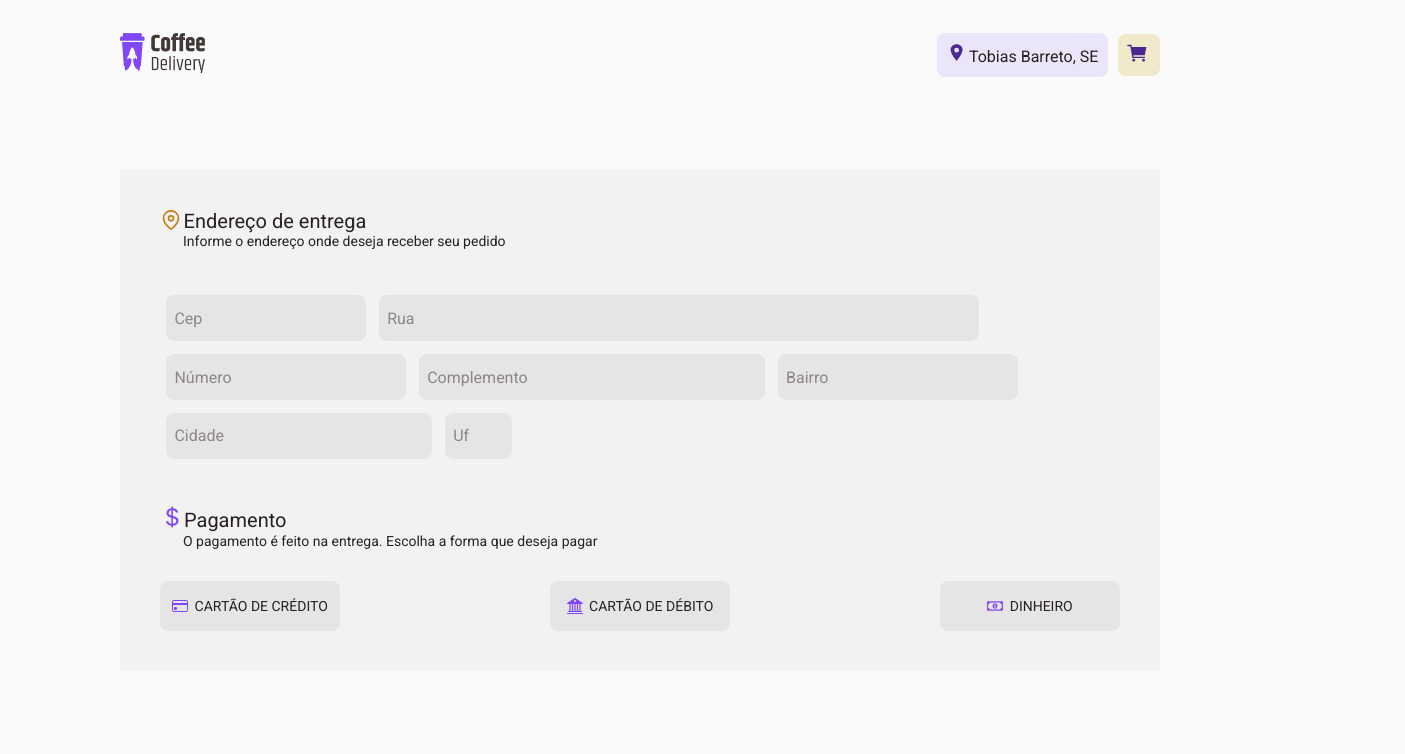
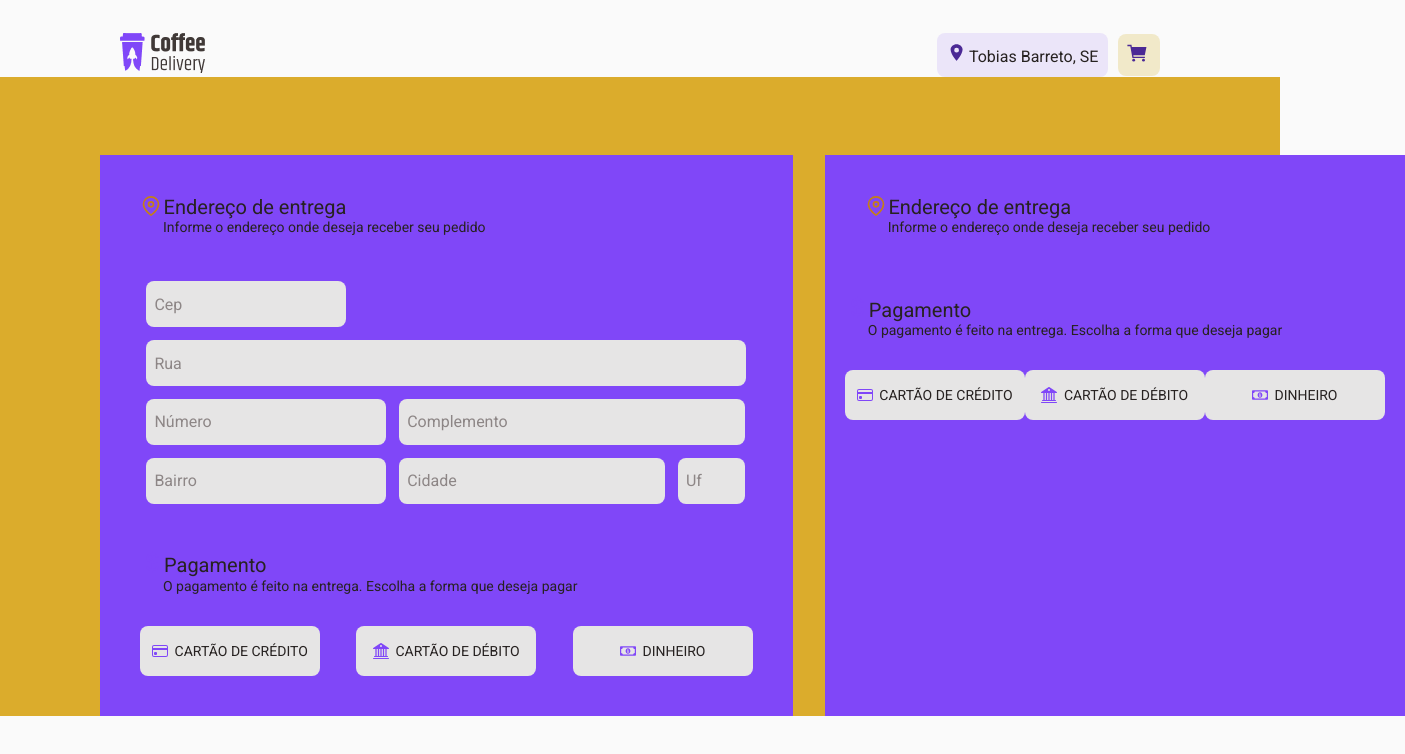
Before and after one commit to Jones-bass/coffe, a React (Vite) app: page / in a window 1280 px wide. Shown: the top 754 px of the page, 1405 px wide, since content can reach past the window. Built offline with nearby package versions, Linux system fonts and the light colour scheme.

Commit message:
Layout Form

```diff
--- /dev/null
+++ b/src/components/CoffeConfirmation/index.tsx
@@ -0,0 +1,75 @@
+import {
+  ContainerMain,
+  ContainerForm,
+  ContainerPayment,
+  ContainerCardPayment,
+  CardPayment,
+} from './styles'
+import { FiMapPin } from 'react-icons/fi'
+import { FaRegMoneyBillAlt } from 'react-icons/fa'
+import { BsCreditCard, BsCurrencyDollar, BsBank2 } from 'react-icons/bs'
+
+export function CoffeConfirmation() {
+  return (
+    <ContainerMain>
+      <ContainerForm>
+        <FiMapPin
+          style={{
+            width: '22px',
+            marginBottom: '-0.1rem',
+            marginRight: '0.1rem',
+            color: '#C47F17',
+          }}
+        />
+
+        <span>Endereço de entrega</span>
+        <p>Informe o endereço onde deseja receber seu pedido</p>
+      </ContainerForm>
+
+      <ContainerPayment>
+        <BsCurrencyDollar
+          style={{
+            width: '24px',
+            height: '24px',
+            marginBottom: '-0.1rem',
+            color: '#8047F8',
+          }}
+        />
+        <span>Pagamento</span>
+        <p>O pagamento é feito na entrega. Escolha a forma que deseja pagar</p>
+        <ContainerCardPayment>
+          <CardPayment>
+            <BsCreditCard
+              style={{
+                width: '16px',
+                height: '16px',
+                color: '#8047F8',
+              }}
+            />
+            CARTÃO DE CRÉDITO
+          </CardPayment>
+          <CardPayment>
+            <BsBank2
+              style={{
+                width: '16px',
+                height: '16px',
+                color: '#8047F8',
+              }}
+            />
+            CARTÃO DE DÉBITO
+          </CardPayment>
+          <CardPayment>
+            <FaRegMoneyBillAlt
+              style={{
+                width: '16px',
+                height: '16px',
+                color: '#8047F8',
+              }}
+            />
+            DINHEIRO
+          </CardPayment>
+        </ContainerCardPayment>
+      </ContainerPayment>
+    </ContainerMain>
+  )
+}
--- /dev/null
+++ b/src/components/CoffeConfirmation/styles.ts
@@ -0,0 +1,52 @@
+import styled from 'styled-components'
+
+export const ContainerMain = styled.main`
+  background-color: ${(porps) => porps.theme.purple};
+  width: 448;
+  height: 498;
+  margin: 78px 0px 0 0px;
+`
+export const ContainerForm = styled.div`
+  padding: 40px;
+  font-size: 20px;
+
+  font-family: 'Roboto';
+  p {
+    margin-left: 23px;
+    font-size: 14px;
+  }
+`
+export const ContainerPayment = styled.div`
+  padding: 20px;
+  font-size: 20px;
+
+  font-family: 'Roboto';
+  p {
+    margin-left: 23px;
+    font-size: 14px;
+  }
+`
+
+export const ContainerCardPayment = styled.div`
+  display: flex;
+  justify-content: space-between;
+`
+
+export const CardPayment = styled.div`
+  display: flex;
+  align-items: center;
+  text-align: center;
+  justify-content: center;
+  gap: 0.4rem;
+
+  font-size: 14px;
+
+  font-family: 'Roboto';
+
+  border-radius: 8px;
+
+  margin-top: 32px;
+  width: 180px;
+  height: 50px;
+  background-color: ${(porps) => porps.theme.button};
+`
--- /dev/null
+++ b/src/components/FormPayment/index.tsx
@@ -0,0 +1,78 @@
+import {
+  ContainerMain,
+  ContainerForm,
+  ContainerPayment,
+  ContainerCardPayment,
+  CardPayment,
+} from './styles'
+import { FiMapPin } from 'react-icons/fi'
+import { FaRegMoneyBillAlt } from 'react-icons/fa'
+import { BsCreditCard, BsCurrencyDollar, BsBank2 } from 'react-icons/bs'
+
+import { Input } from '../Input'
+
+export function FormPayment() {
+  return (
+    <ContainerMain>
+      <ContainerForm>
+        <FiMapPin
+          style={{
+            width: '22px',
+            marginBottom: '-0.1rem',
+            marginRight: '0.1rem',
+            color: '#C47F17',
+          }}
+        />
+
+        <span>Endereço de entrega</span>
+        <p>Informe o endereço onde deseja receber seu pedido</p>
+      </ContainerForm>
+      <Input />
+
+      <ContainerPayment>
+        <BsCurrencyDollar
+          style={{
+            width: '24px',
+            height: '24px',
+            marginBottom: '-0.1rem',
+            color: '#8047F8',
+          }}
+        />
+        <span>Pagamento</span>
+        <p>O pagamento é feito na entrega. Escolha a forma que deseja pagar</p>
+        <ContainerCardPayment>
+          <CardPayment>
+            <BsCreditCard
+              style={{
+                width: '16px',
+                height: '16px',
+                color: '#8047F8',
+              }}
+            />
+            CARTÃO DE CRÉDITO
+          </CardPayment>
+          <CardPayment>
+            <BsBank2
+              style={{
+                width: '16px',
+                height: '16px',
+                color: '#8047F8',
+              }}
+            />
+            CARTÃO DE DÉBITO
+          </CardPayment>
+          <CardPayment>
+            <FaRegMoneyBillAlt
+              style={{
+                width: '16px',
+                height: '16px',
+                color: '#8047F8',
+              }}
+            />
+            DINHEIRO
+          </CardPayment>
+        </ContainerCardPayment>
+      </ContainerPayment>
+    </ContainerMain>
+  )
+}
--- /dev/null
+++ b/src/components/FormPayment/styles.ts
@@ -0,0 +1,52 @@
+import styled from 'styled-components'
+
+export const ContainerMain = styled.main`
+  background-color: ${(porps) => porps.theme.purple};
+  width: 640;
+  height: 591;
+  margin: 78px 32px 0px 100px;
+`
+export const ContainerForm = styled.div`
+  padding: 40px;
+  font-size: 20px;
+
+  font-family: 'Roboto';
+  p {
+    margin-left: 23px;
+    font-size: 14px;
+  }
+`
+export const ContainerPayment = styled.div`
+  padding: 40px;
+  font-size: 20px;
+
+  font-family: 'Roboto';
+  p {
+    margin-left: 23px;
+    font-size: 14px;
+  }
+`
+
+export const ContainerCardPayment = styled.div`
+  display: flex;
+  justify-content: space-between;
+`
+
+export const CardPayment = styled.div`
+  display: flex;
+  align-items: center;
+  text-align: center;
+  justify-content: center;
+  gap: 0.4rem;
+
+  font-size: 14px;
+
+  font-family: 'Roboto';
+
+  border-radius: 8px;
+
+  margin-top: 32px;
+  width: 180px;
+  height: 50px;
+  background-color: ${(porps) => porps.theme.button};
+`
--- a/src/page/Form/index.tsx
+++ b/src/page/Form/index.tsx
@@ -1,83 +1,16 @@
-import {
-  ContainerMain,
-  ContainerForm,
-  ContainerPayment,
-  ContainerCardPayment,
-  CardPayment,
-} from './styles'
-import { FiMapPin } from 'react-icons/fi'
-import { FaRegMoneyBillAlt } from 'react-icons/fa'
-import { BsCreditCard, BsCurrencyDollar, BsBank2 } from 'react-icons/bs'
+import { ContainerMain } from './styles'
 
 import { Header } from '../../components/Header'
-import { Input } from '../../components/Input'
+import { CoffeConfirmation } from '../../components/CoffeConfirmation'
+import { FormPayment } from '../../components/FormPayment'
 
 export function Form() {
   return (
     <>
       <Header />
       <ContainerMain>
-        <ContainerForm>
-          <FiMapPin
-            style={{
-              width: '22px',
-              marginBottom: '-0.1rem',
-              marginRight: '0.1rem',
-              color: '#C47F17',
-            }}
-          />
-
-          <span>Endereço de entrega</span>
-          <p>Informe o endereço onde deseja receber seu pedido</p>
-        </ContainerForm>
-        <Input />
-
-        <ContainerPayment>
-          <BsCurrencyDollar
-            style={{
-              width: '24px',
-              height: '24px',
-              marginBottom: '-0.1rem',
-              color: '#8047F8',
-            }}
-          />
-          <span>Pagamento</span>
-          <p>
-            O pagamento é feito na entrega. Escolha a forma que deseja pagar
-          </p>
-          <ContainerCardPayment>
-            <CardPayment>
-              <BsCreditCard
-                style={{
-                  width: '16px',
-                  height: '16px',
-                  color: '#8047F8',
-                }}
-              />
-              CARTÃO DE CRÉDITO
-            </CardPayment>
-            <CardPayment>
-              <BsBank2
-                style={{
-                  width: '16px',
-                  height: '16px',
-                  color: '#8047F8',
-                }}
-              />
-              CARTÃO DE DÉBITO
-            </CardPayment>
-            <CardPayment>
-              <FaRegMoneyBillAlt
-                style={{
-                  width: '16px',
-                  height: '16px',
-                  color: '#8047F8',
-                }}
-              />
-              DINHEIRO
-            </CardPayment>
-          </ContainerCardPayment>
-        </ContainerPayment>
+        <FormPayment />
+        <CoffeConfirmation />
       </ContainerMain>
     </>
   )
--- a/src/page/Form/styles.ts
+++ b/src/page/Form/styles.ts
@@ -1,52 +1,6 @@
 import styled from 'styled-components'
 
 export const ContainerMain = styled.main`
-  background-color: ${(porps) => porps.theme.card};
-  width: 640;
-  height: 372;
-  margin: 92px 120px 0 120px;
+  background-color: ${(porps) => porps.theme.yellow};
+  display: flex;
 `
-export const ContainerForm = styled.div`
-  padding: 40px;
-  font-size: 20px;
-
-  font-family: 'Roboto';
-  p {
-    margin-left: 23px;
-    font-size: 14px;
-  }
-`
-export const ContainerPayment = styled.div`
-  padding: 40px;
-  font-size: 20px;
-
-  font-family: 'Roboto';
-  p {
-    margin-left: 23px;
-    font-size: 14px;
-  }
-`
-
-export const ContainerCardPayment = styled.div`
-  display: flex;
-  justify-content: space-between;
-`
-
-export const CardPayment = styled.div`
-  display: flex;
-  align-items: center;
-  text-align: center;
-  justify-content: center;
-  gap: 0.4rem;
-
-  font-size: 14px;
-
-  font-family: 'Roboto';
-
-  border-radius: 8px;
-
-  margin-top: 32px;
-  width: 180px;
-  height: 50px;
-  background-color: ${(porps) => porps.theme.button};
-`
```
